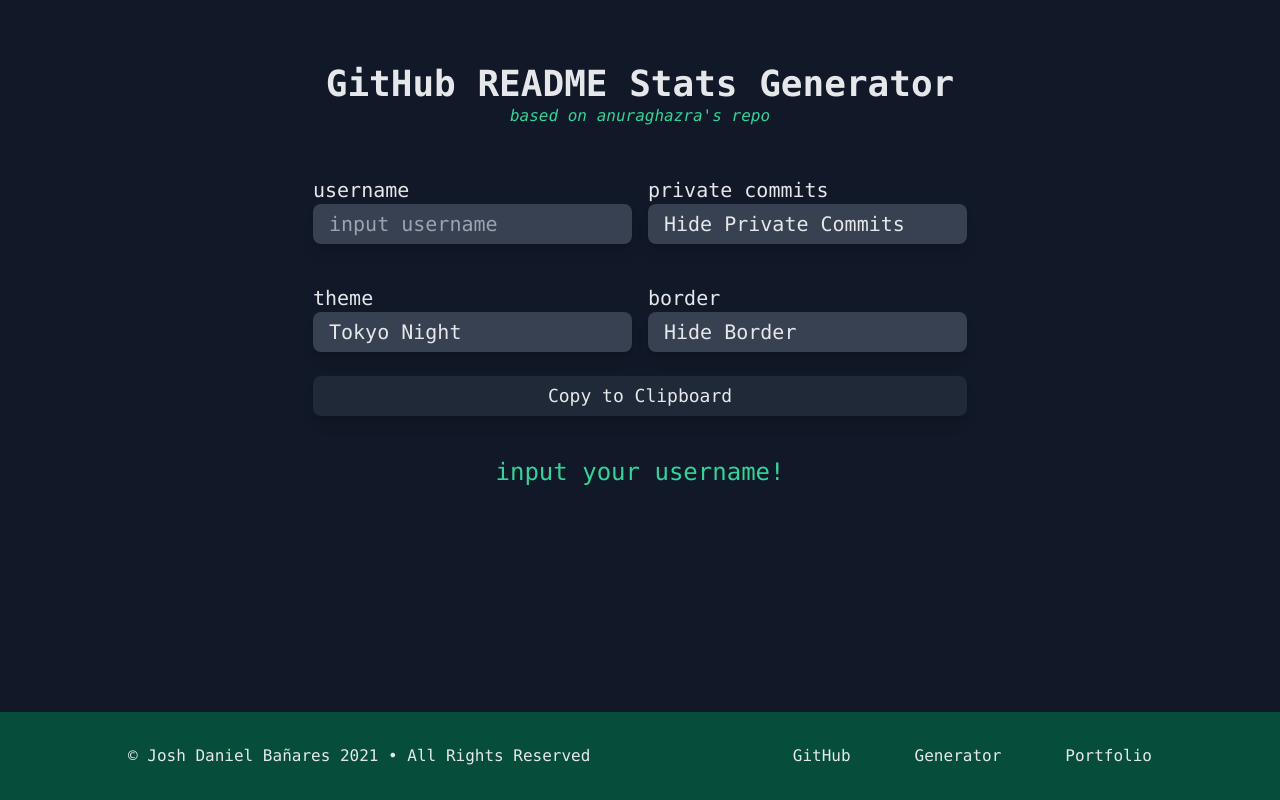
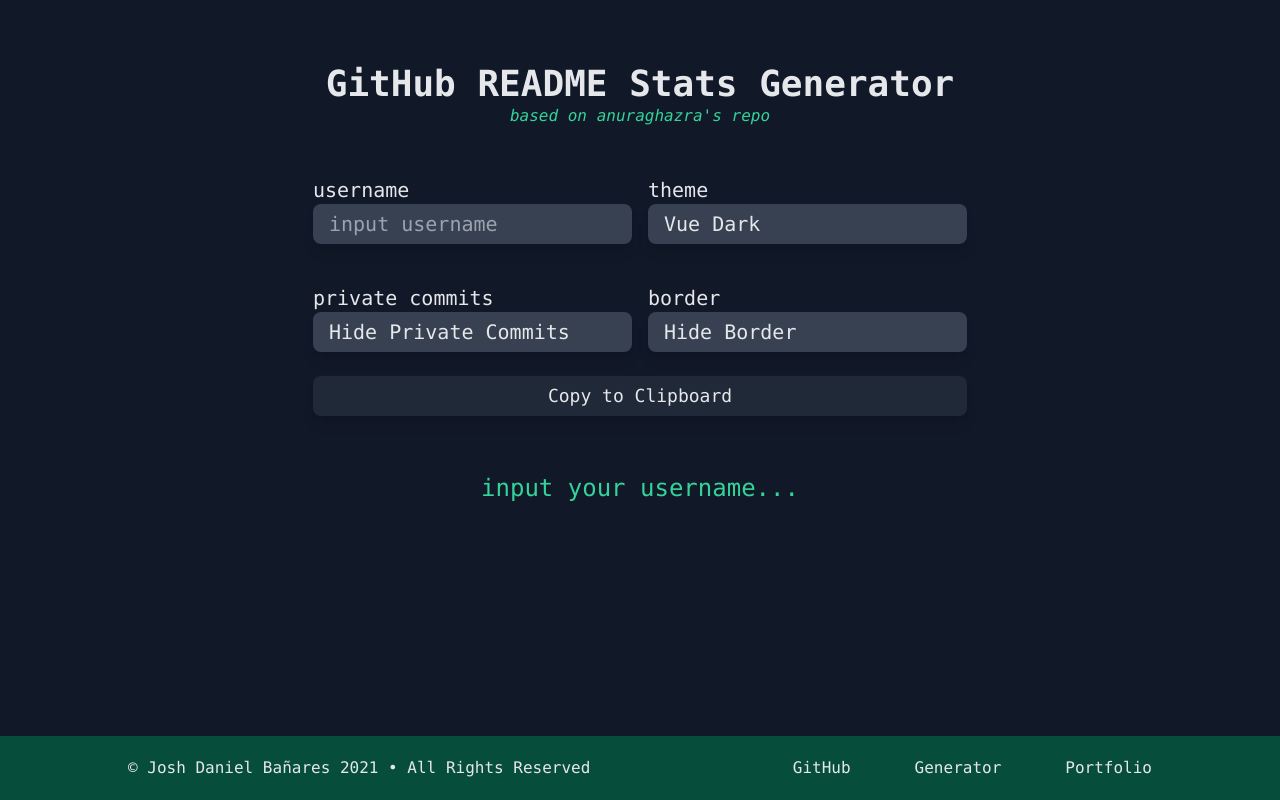
Before and after one commit to omsimos/github-stats, a React (Vite) app: page / in a window 1280 px wide. Built offline with nearby package versions, Linux system fonts and the light colour scheme.

Commit message:
refactor code

```diff
--- a/src/App.tsx
+++ b/src/App.tsx
@@ -1,10 +1,12 @@
 import "./tailwind.css";
 import React, { useState } from "react";
-import { motion, AnimatePresence } from "framer-motion";
+import { Header } from "./components/Header";
+import { Options } from "./components/Options";
+import { Footer } from "./components/Footer";
 
 const App: React.FC = () => {
   const [username, setUsername] = useState<string>("");
-  const [theme, setTheme] = useState<string>("tokyonight");
+  const [theme, setTheme] = useState<string>("vue-dark");
   const [border, setBorder] = useState<string>("true");
   const [countPrivate, setCountPrivate] = useState<string>("false");
   const [copied, setCopied] = useState<boolean>(false);
@@ -23,114 +25,37 @@ const App: React.FC = () => {
     return;
   };
 
+  const optionsProps = {
+    username,
+    theme,
+    countPrivate,
+    border,
+    copied,
+    copyToClipboard,
+    setUsername,
+    setTheme,
+    setCountPrivate,
+    setBorder,
+  };
+
   return (
     <div className='h-screen bg-gray-900 font-mono text-gray-200 flex flex-col items-center'>
-      <div className='text-center'>
-        <h1 className='text-4xl dlg:text-2xl font-bold mt-16'>GitHub README Stats Generator</h1>
-        <a
-          className='text-green-400'
-          href='https://github.com/anuraghazra/github-readme-stats'
-          target='_blank'
-          rel='noreferrer'
-        >
-          <i>based on anuraghazra's repo</i>
-        </a>
-      </div>
-      <div className='text-xl dlg:text-base grid grid-cols-2 dlg:grid-cols-1 mt-8 gap-4'>
-        <div className='choices'>
-          <label>username</label>
-          <input
-            className='input'
-            type='text'
-            placeholder='input username'
-            onChange={e => setUsername(e.target.value)}
-            value={username}
-          />
-        </div>
+      <Header />
+      <Options {...optionsProps} />
 
-        <div className='choices'>
-          <label>private commits</label>
-          <select
-            className='input appearance-none'
-            onChange={e => setCountPrivate(e.target.value)}
-            value={countPrivate}
-          >
-            <option value='true'>Show Private Commits</option>
-            <option value='false'>Hide Private Commits</option>
-          </select>
-        </div>
-
-        <div className='choices'>
-          <label>theme</label>
-          <select className='input appearance-none' onChange={e => setTheme(e.target.value)} value={theme}>
-            <option value='default'>Default</option>
-            <option value='dark'>Dark</option>
-            <option value='radical'>Radical</option>
-            <option value='merko'>Merko</option>
-            <option value='gruvbox'>Gruvbox</option>
-            <option value='tokyonight'>Tokyo Night</option>
-          </select>
-        </div>
-
-        <div className='choices'>
-          <label>border</label>
-          <select className='input appearance-none' onChange={e => setBorder(e.target.value)} value={border}>
-            <option value='true'>Hide Border</option>
-            <option value='false'>Show Border</option>
-          </select>
-        </div>
-
-        <div className='col-span-2 dlg:col-span-1 text-center'>
-          <button
-            onClick={() => copyToClipboard()}
-            className='bg-gray-800 h-10 w-full text-lg dlg:text-sm px-4 rounded-lg shadow-lg transition duration-300 hover:bg-gray-700 focus:ring focus:ring-gray-700'
-          >
-            Copy to Clipboard
-          </button>
-          <motion.p className='mt-4 text-base' initial={{ opacity: 0 }} animate={{ opacity: copied ? 1 : 0 }}>
-            📋 copied to clipboard! paste it on the repo: {username}/{username}
-          </motion.p>
-        </div>
-      </div>
-
-      <div className='dlg:hidden'>
-        <AnimatePresence>
-          {username ? (
-            <img className='outline-none shadow-lg' src={ghStats()} alt='github stats' />
-          ) : (
-            <motion.h1 className='text-2xl text-green-400'>input your username!</motion.h1>
-          )}
-        </AnimatePresence>
+      <div className='dlg:hidden mt-4'>
+        {username ? (
+          <img className='outline-none shadow-lg' src={ghStats()} alt='github stats' />
+        ) : (
+          <h1 className='text-2xl text-green-400'>input your username...</h1>
+        )}
       </div>
 
       <div className='hidden dlg:block text-green-400'>
         <p>Not Available for Mobile! 😭</p>
       </div>
 
-      <footer className='flex dlg:flex-col justify-between px-32 dlg:px-4 dlg:items-center dlg:bg-transparent w-full absolute bottom-0 py-8 bg-green-900 dlg:text-sm'>
-        <p>© Josh Daniel Bañares 2021 • All Rights Reserved</p>
-        <div className='dlg:mt-3'>
-          <a
-            className='mr-16 link'
-            href='https://github.com/joshxfi/gh-stats-generator'
-            target='_blank'
-            rel='noreferrer'
-          >
-            GitHub
-          </a>
-          <a
-            className='mr-16 link'
-            href='https://github.com/anuraghazra/github-readme-stats'
-            target='_blank'
-            rel='noreferrer'
-          >
-            Generator
-          </a>
-          <a className='link' href='https://xfi.vercel.app' target='_blank' rel='noreferrer'>
-            Portfolio
-          </a>
-        </div>
-      </footer>
+      <Footer />
     </div>
   );
 };
--- /dev/null
+++ b/src/components/Footer.tsx
@@ -0,0 +1,25 @@
+import React from "react";
+
+export const Footer: React.FC = () => {
+  return (
+    <footer className='flex dlg:flex-col justify-between px-32 dlg:px-4 dlg:items-center dlg:bg-transparent w-full absolute bottom-0 py-5 bg-green-900 dlg:text-sm'>
+      <p>© Josh Daniel Bañares 2021 • All Rights Reserved</p>
+      <div className='dlg:mt-3'>
+        <a className='mr-16 link' href='https://github.com/joshxfi/gh-stats-generator' target='_blank' rel='noreferrer'>
+          GitHub
+        </a>
+        <a
+          className='mr-16 link'
+          href='https://github.com/anuraghazra/github-readme-stats'
+          target='_blank'
+          rel='noreferrer'
+        >
+          Generator
+        </a>
+        <a className='link' href='https://xfi.vercel.app' target='_blank' rel='noreferrer'>
+          Portfolio
+        </a>
+      </div>
+    </footer>
+  );
+};
--- /dev/null
+++ b/src/components/Header.tsx
@@ -0,0 +1,17 @@
+import React from "react";
+
+export const Header = () => {
+  return (
+    <div className='text-center'>
+      <h1 className='text-4xl dlg:text-2xl font-bold mt-16'>GitHub README Stats Generator</h1>
+      <a
+        className='text-green-400'
+        href='https://github.com/anuraghazra/github-readme-stats'
+        target='_blank'
+        rel='noreferrer'
+      >
+        <i>based on anuraghazra's repo</i>
+      </a>
+    </div>
+  );
+};
--- /dev/null
+++ b/src/components/Options.tsx
@@ -0,0 +1,67 @@
+import React from "react";
+import { motion } from "framer-motion";
+import { ThemeOption } from "./ThemeOption";
+
+interface OptionsProps {
+  username: string;
+  theme: string;
+  countPrivate: string;
+  border: string;
+  copied: boolean;
+  copyToClipboard: () => void;
+  setUsername: React.Dispatch<React.SetStateAction<string>>;
+  setTheme: React.Dispatch<React.SetStateAction<string>>;
+  setCountPrivate: React.Dispatch<React.SetStateAction<string>>;
+  setBorder: React.Dispatch<React.SetStateAction<string>>;
+}
+
+export const Options: React.FC<OptionsProps> = props => {
+  return (
+    <div className='text-xl dlg:text-base grid grid-cols-2 dlg:grid-cols-1 mt-8 gap-4'>
+      <div className='choices'>
+        <label>username</label>
+        <input
+          className='input'
+          type='text'
+          placeholder='input username'
+          onChange={e => props.setUsername(e.target.value)}
+          value={props.username}
+        />
+      </div>
+
+      <ThemeOption theme={props.theme} setTheme={props.setTheme} />
+
+      <div className='choices'>
+        <label>private commits</label>
+        <select
+          className='input appearance-none'
+          onChange={e => props.setCountPrivate(e.target.value)}
+          value={props.countPrivate}
+        >
+          <option value='true'>Show Private Commits</option>
+          <option value='false'>Hide Private Commits</option>
+        </select>
+      </div>
+
+      <div className='choices'>
+        <label>border</label>
+        <select className='input appearance-none' onChange={e => props.setBorder(e.target.value)} value={props.border}>
+          <option value='true'>Hide Border</option>
+          <option value='false'>Show Border</option>
+        </select>
+      </div>
+
+      <div className='col-span-2 dlg:col-span-1 text-center'>
+        <button
+          onClick={() => props.copyToClipboard()}
+          className='bg-gray-800 h-10 w-full text-lg dlg:text-sm px-4 rounded-lg shadow-lg transition duration-300 hover:bg-gray-700 focus:ring ring-gray-600 ring-offset-4 ring-offset-gray-900'
+        >
+          Copy to Clipboard
+        </button>
+        <motion.p className='mt-4 text-base' initial={{ opacity: 0 }} animate={{ opacity: props.copied ? 1 : 0 }}>
+          📋 copied to clipboard! paste it on the repo: {props.username}/{props.username}
+        </motion.p>
+      </div>
+    </div>
+  );
+};
--- a/src/components/ThemeOption.tsx
+++ b/src/components/ThemeOption.tsx
@@ -16,7 +16,6 @@ export const ThemeOption: React.FC<ThemeOptionProps> = ({ theme, setTheme }) =>
         <option value='merko'>Merko</option>
         <option value='gruvbox'>Gruvbox</option>
         <option value='tokyonight'>Tokyo Night</option>
-
         <option value='onedark'>One Dark</option>
         <option value='cobalt'>Cobalt</option>
         <option value='synthwave'>Synthwave</option>
```
